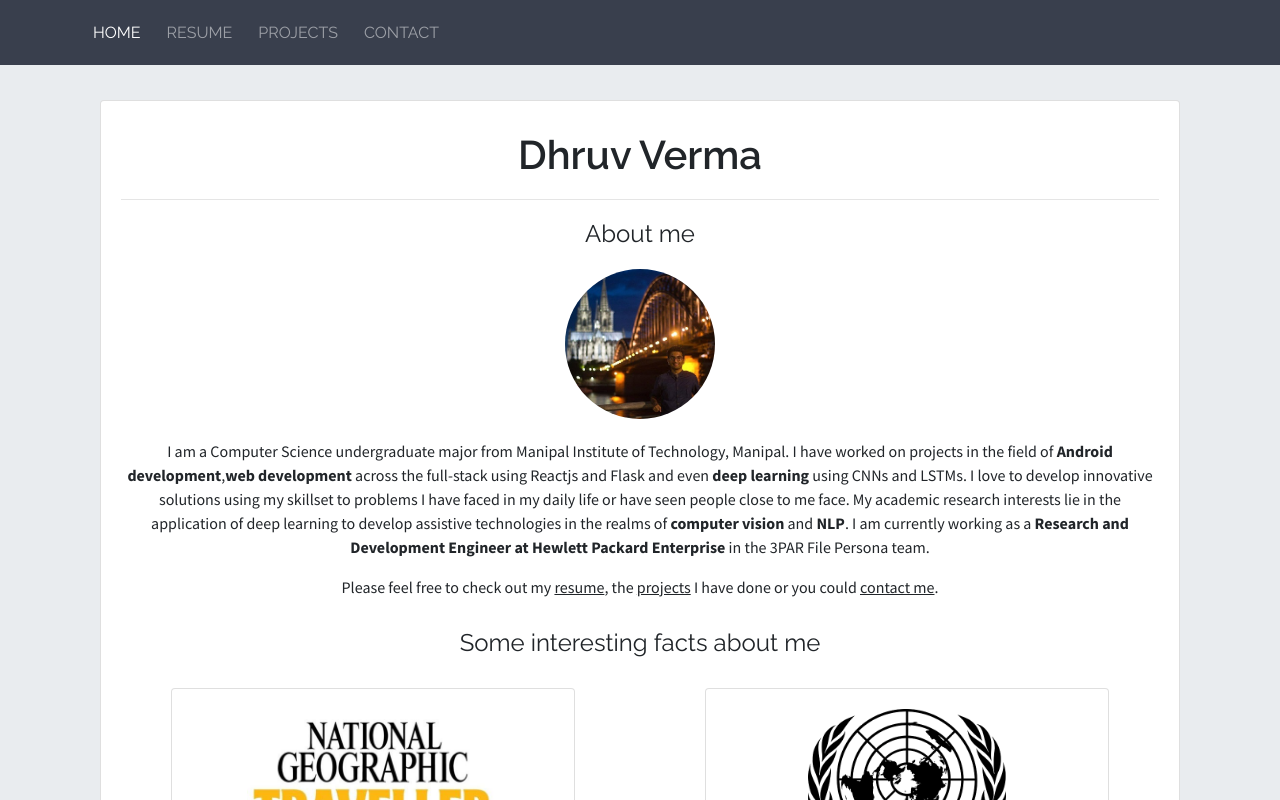
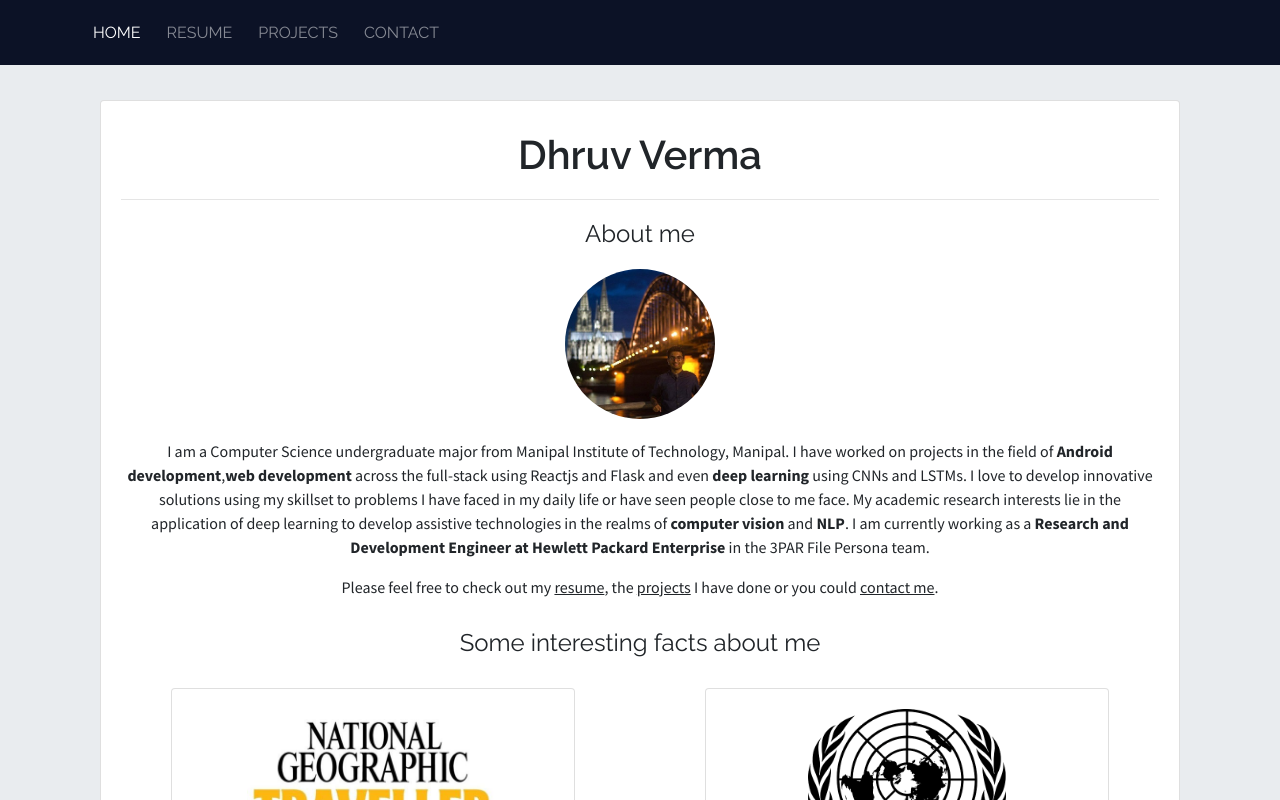
Before and after one commit to dh1105/mywebsite, a React (Create React App) app: page /home in a window 1280 px wide. Shown: the top 800 px of the page. Built offline with nearby package versions, Linux system fonts and the light colour scheme.

Commit message:
Changed navbar colour

```diff
--- a/src/App.css
+++ b/src/App.css
@@ -57,7 +57,8 @@
 } */
 
 .navbar-dark {
-  background-color: #393f4d;
+  /* background-color: #393f4d; */
+  background-color: #0C1226
 }
 
 .page-enter {
```
